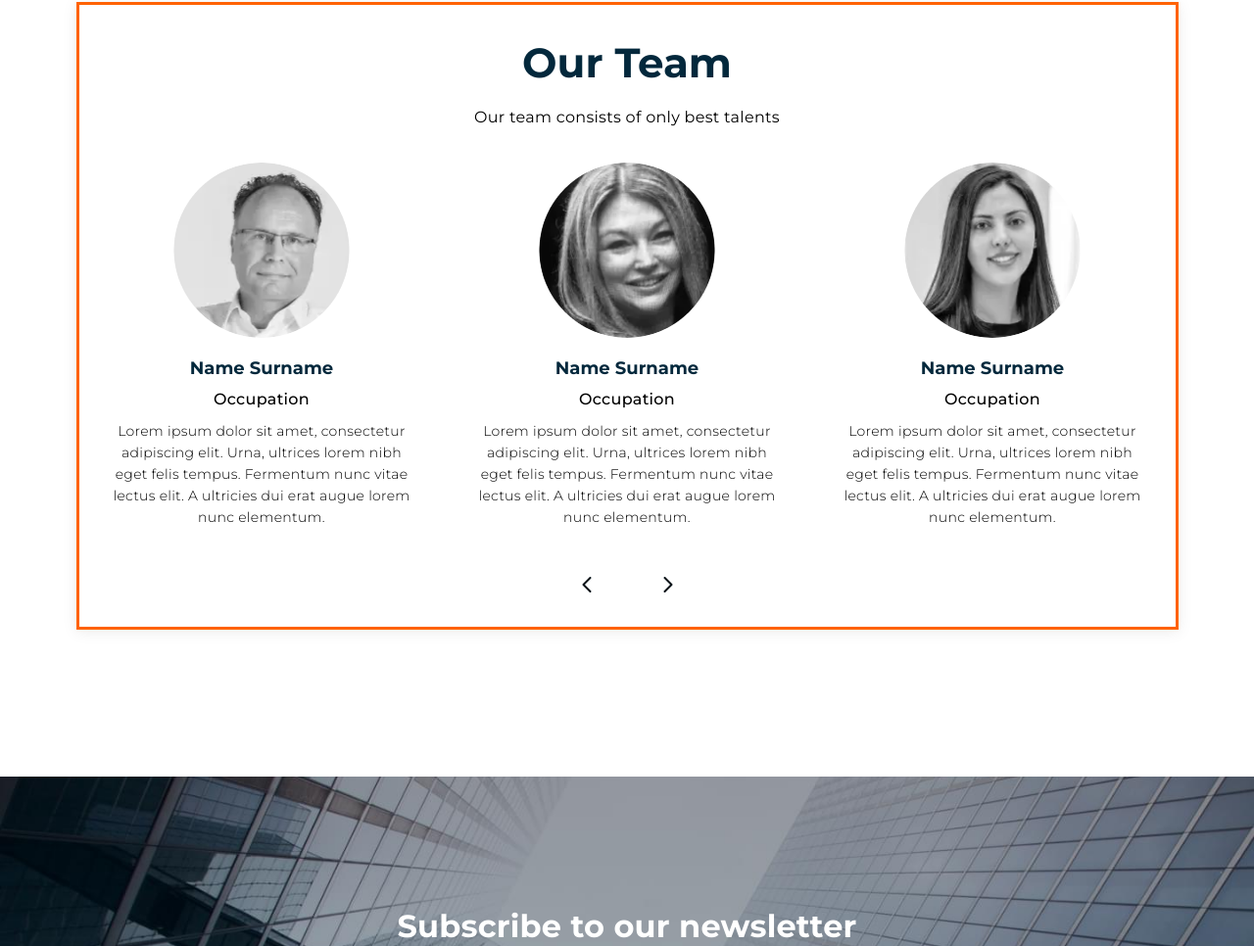
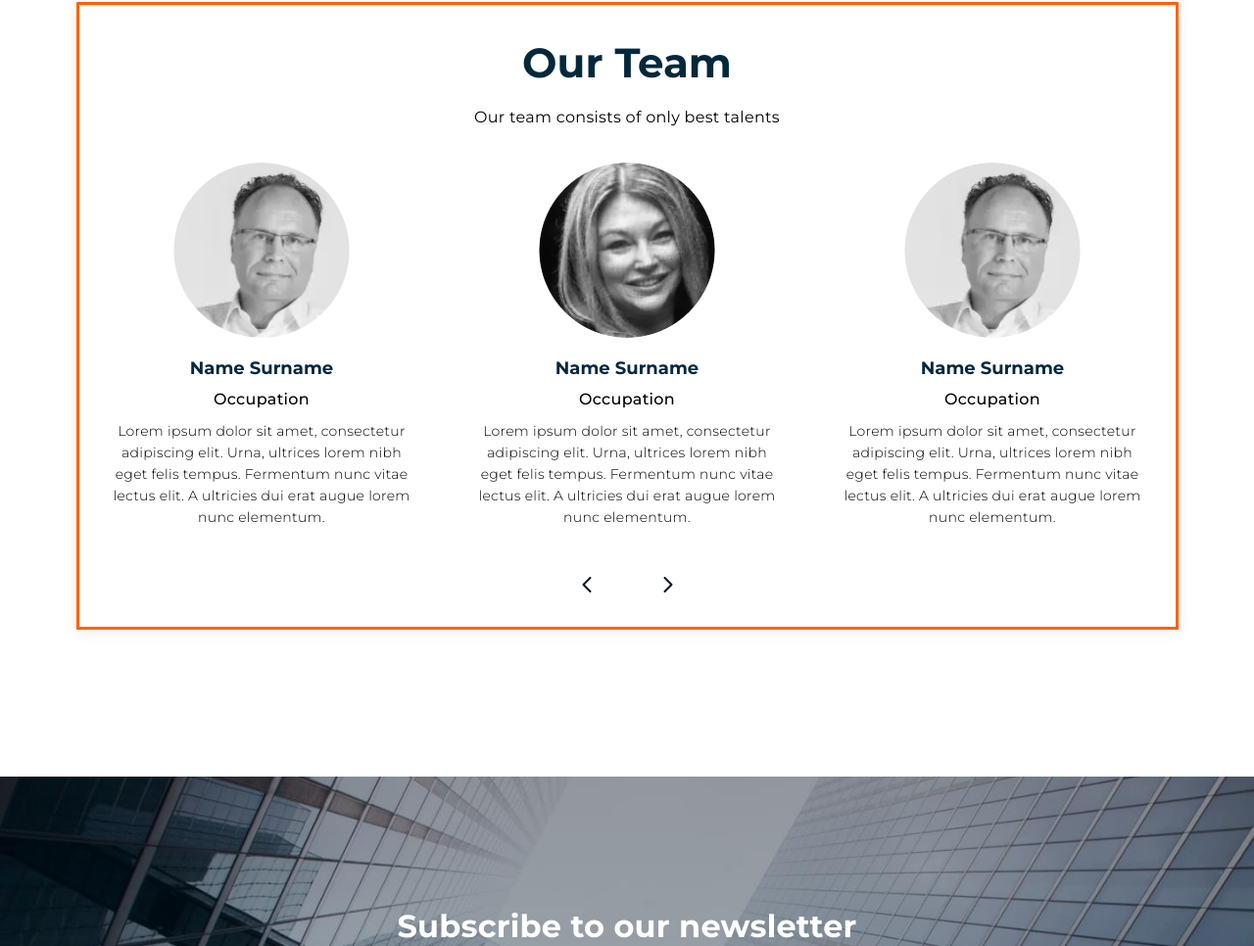
Before and after one commit to Jhenia/Gulp-Sass, a plain HTML site: page index.html in a window 1280 px wide. Shown: the part 5289-6255 px from the top of the page at 98% size. Drawn offline with nearby package versions, Linux system fonts and the light colour scheme.

Commit message:
Add files via upload

```diff
--- a/index.html
+++ b/index.html
@@ -403,7 +403,7 @@ blockchain. Unlike virtual currencies like Bitcoin or Ethereum, they are securit
                     </div>
                     <div class="swiper-slide">
                         <div class="slide">
-                            <div class="slide__img"><picture><source srcset="img/Image3.webp" type="image/webp"><img src="img/Image3.png" alt="image"></picture></div>
+                            <div class="slide__img"><picture><source srcset="img/Image.webp" type="image/webp"><img src="img/Image.png" alt="image"></picture></div>
                             <div class="slide__title">Name Surname</div>
                             <div class="slide__subtitle">Occupation</div>
                             <div class="slide__text">Lorem ipsum dolor sit amet, consectetur adipiscing elit. Urna, ultrices lorem nibh eget felis tempus. Fermentum nunc vitae lectus elit. A ultricies dui erat augue lorem nunc elementum. </div>
@@ -430,7 +430,7 @@ blockchain. Unlike virtual currencies like Bitcoin or Ethereum, they are securit
                     </div>
                     <div class="swiper-slide">
                         <div class="slide">
-                            <div class="slide__img"><picture><source srcset="img/Image3.webp" type="image/webp"><img src="img/Image3.png" alt="image"></picture></div>
+                            <div class="slide__img"><picture><source srcset="img/Image.webp" type="image/webp"><img src="img/Image.png" alt="image"></picture></div>
                             <div class="slide__title">Name Surname</div>
                             <div class="slide__subtitle">Occupation</div>
                             <div class="slide__text">Lorem ipsum dolor sit amet, consectetur adipiscing elit. Urna, ultrices lorem nibh eget felis tempus. Fermentum nunc vitae lectus elit. A ultricies dui erat augue lorem nunc elementum. </div>
```
